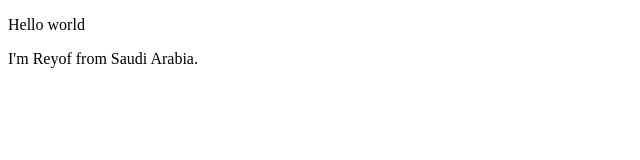
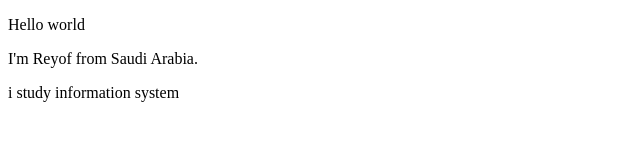
Before and after one commit to reyofb100/website, a plain HTML site: page index.html in a window 1280 px wide. Shown: the whole page, without its empty margins (0-640 px from the left). Drawn offline with Linux system fonts and the light colour scheme.

Commit message:
adding third text

```diff
--- a/index.html
+++ b/index.html
@@ -7,6 +7,6 @@
 <body>
   <p>Hello world</p>
   <p>I'm Reyof from Saudi Arabia.</p>
-
+  <p>i study information system</p>
 </body>
 </html>
```
